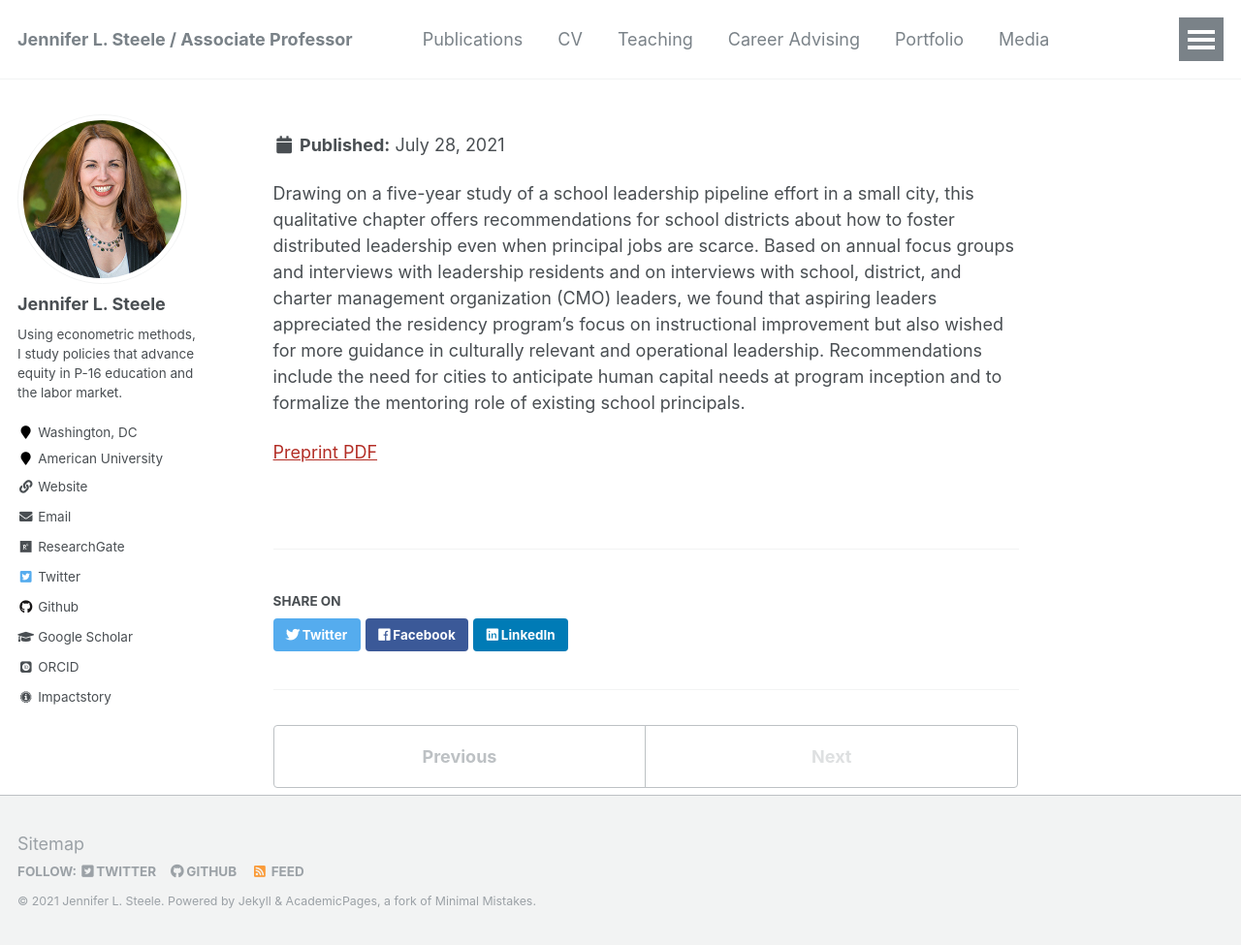
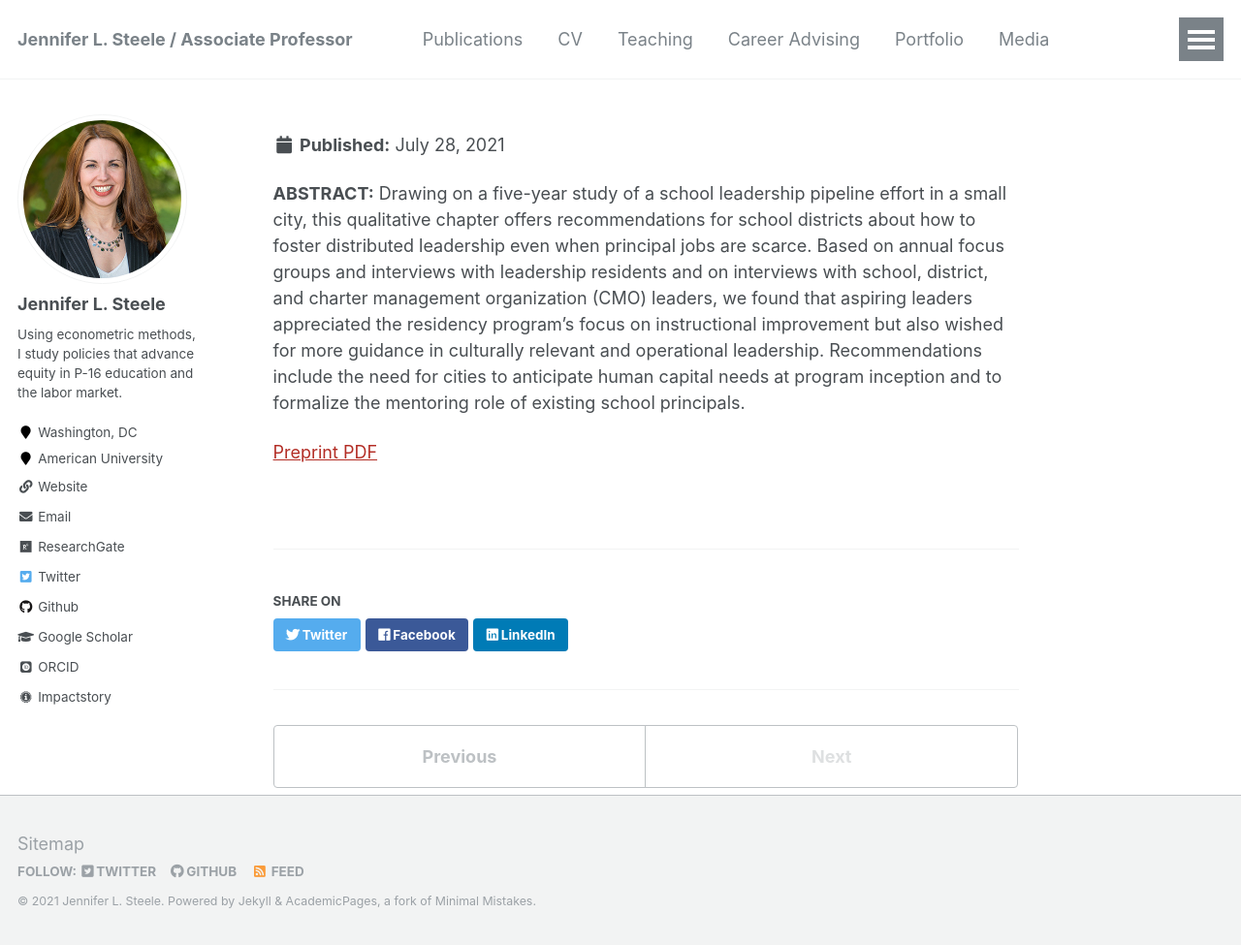
Before and after one commit to jensteele1/jensteele1.github.io, a Jekyll site: the page built from _publications/2021-12-01-grow.md, in a window 1280 px wide and 975 px high. Shown: the whole window at 97% size. Built offline with Jekyll 4.4.1, drawn with Linux system fonts in a browser that asks for light colours; some web fonts are replaced.

Commit message:
Update 2021-12-01-grow.md

```diff
--- a/_publications/2021-12-01-grow.md
+++ b/_publications/2021-12-01-grow.md
@@ -3,16 +3,13 @@
 collection: publications
 permalink: /publication/2021-01-01-grow
 date: 2021-01-01
-venue: '*Exploring Principal Development and Teacher Outcomes: How School Leaders Can Strengthen Teacher Efficacy
-and Commitment*, P. Youngs, J. Kim, & M. Mavrogordato (Eds.)'
+venue: 'Exploring Principal Development and Teacher Outcomes: How School Leaders Can Strengthen Teacher Efficacy and Commitment, Edited by P. Youngs, J. Kim, & M. Mavrogordato'
 paperurl: 'https://www.taylorfrancis.com/chapters/edit/10.4324/9780429356247-2/growing-leadership-pipeline-jennifer-steele-elizabeth-steiner-laura-hamilton'
-citation: 'Steele, J. L., Steiner, E. D., & Hamilton, L. S. (2021). Growing your own leadership pipeline: The case of an urban school leadership residency.
-In P. Youngs, J. Kim, & M. Mavrogordato (Eds.), *Exploring Principal Development and Teacher Outcomes: How School Leaders Can Strengthen Teacher Efficacy
-and Commitment* (1st ed., pp. 11–26). Routledge.
+citation: 'Steele, J. L., Steiner, E. D., & Hamilton, L. S. (2021). Growing your own leadership pipeline: The case of an urban school leadership residency. In P. Youngs, J. Kim, & M. Mavrogordato (Eds.), *Exploring Principal Development and Teacher Outcomes: How School Leaders Can Strengthen Teacher Efficacy and Commitment* (1st ed., pp. 11–26). Routledge.
 
 ---
 
-Drawing on a five-year study of a school leadership pipeline effort in a small city,
+**ABSTRACT:** Drawing on a five-year study of a school leadership pipeline effort in a small city,
 this qualitative chapter offers recommendations for school districts about how to foster distributed
 leadership even when principal jobs are scarce. Based on annual focus groups and interviews with
 leadership residents and on interviews with school, district, and charter management organization (CMO)
```
